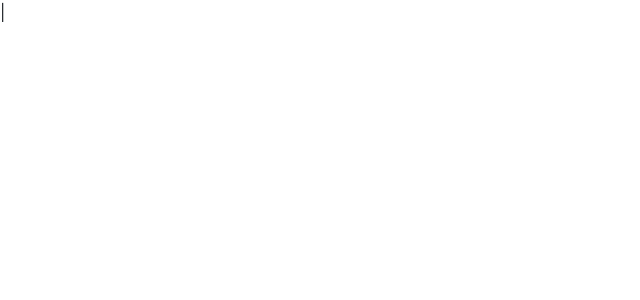
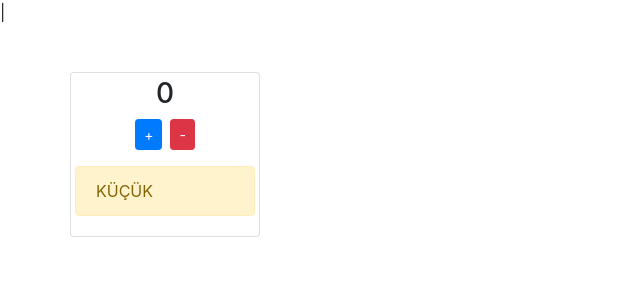
Before and after one commit to rumeysag/Vue.js-version3, a Vue app: page /counter in a window 1280 px wide. Before the commit this address had no page. Shown: the top 300 px of the page, without its empty margins (0-640 px from the left). Built offline with nearby package versions, Linux system fonts and the light colour scheme.

Commit message:
V2- counter

```diff
--- a/src/router/index.js
+++ b/src/router/index.js
@@ -11,6 +11,11 @@ const routes = [
     path: '/todo',
     name: 'todo',
     component: () =>import('../views/ToDo.vue')
+  },
+  {
+    path: '/counter',
+    name: 'counter',
+    component: () =>import('../views/Counter.vue')
   }
 ]
 
--- /dev/null
+++ b/src/views/Counter.vue
@@ -0,0 +1,37 @@
+<template>
+  <div class="container">
+    <div class="row mt-5">
+      <div class="col-2 card p-1">
+        <h3 class="text-center">{{counter}}</h3>
+        <div class="d-flex justify-content-center align-items-center">
+          <button @click="counter++" class="btn mr-2 btn-sm btn-primary">+</button>
+          <button @click="counter--" class="btn btn-sm btn-danger">-</button>
+        </div>
+        <div class="alert alert-warning mt-3"> {{ getCounterResult() }}</div>
+      </div>
+    </div>
+  </div>
+</template>
+
+<script>
+export default {
+  data() {
+    return {
+        counter: 0
+    };
+  },
+  methods: {
+    getCounterResult() {
+         return this.counter > 5 ? 'BÜYÜK' : 'KÜÇÜK';
+    },
+  },
+//   methods : {
+//     inc(){
+//         this.counter++;
+//     },
+//     dec(){
+//         this.counter--;
+//     },
+//   },
+};
+</script>
--- a/src/views/ToDo.vue
+++ b/src/views/ToDo.vue
@@ -1,22 +1,34 @@
 <template>
-    <div class="row mt-5">
-        <div class="col-4 offset-4">
-            <h3 class="text-center" >Event</h3>
-            <input @input="updateValue" type="text" class="form-control">
-            <br/>
-            <button class="btn btn-primary">Ekle</button>
-
-        </div>
+  <div class="row mt-5">
+    <div class="col-4 offset-4">
+      <h3 class="text-center">Event</h3>
+      <!-- <input
+        @input="fullName = $event.target.value"
+        :value="fullName"
+        type="text"
+        class="form-control"
+      /> -->
+      <input  v-model="fullName" type="text" class="form-control"
+      />
+      <br />
+      {{ fullName }}
+      <br/>
+      <button class="btn btn-primary">Ekle</button>
     </div>
+  </div>
 </template>
 
 <script>
-
-export default{
-    methods:{
-        updateValue(event){
-            console.log(event.target.value);
-        }
-    }
-}
+export default {
+  data() {
+    return {
+      fullName: "küpeli",
+    };
+  },
+  methods: {
+    updateValue(event) {
+      this.fullName = event.target.value;
+    },
+  },
+};
 </script>
```
